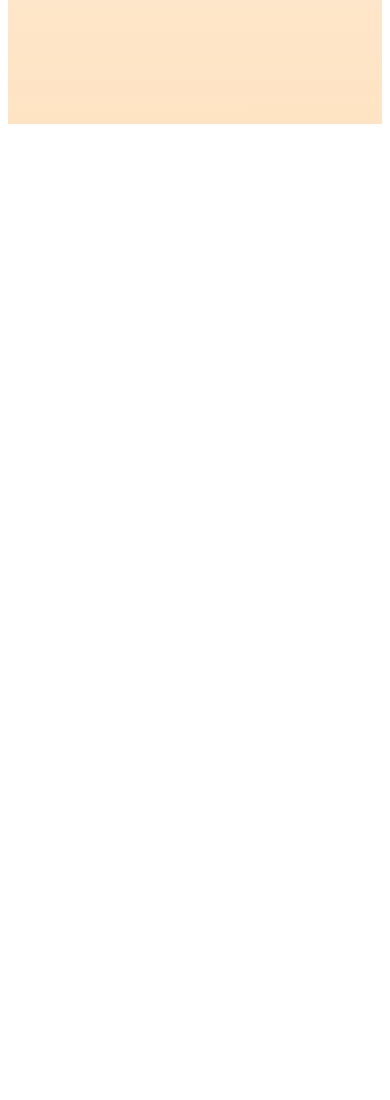
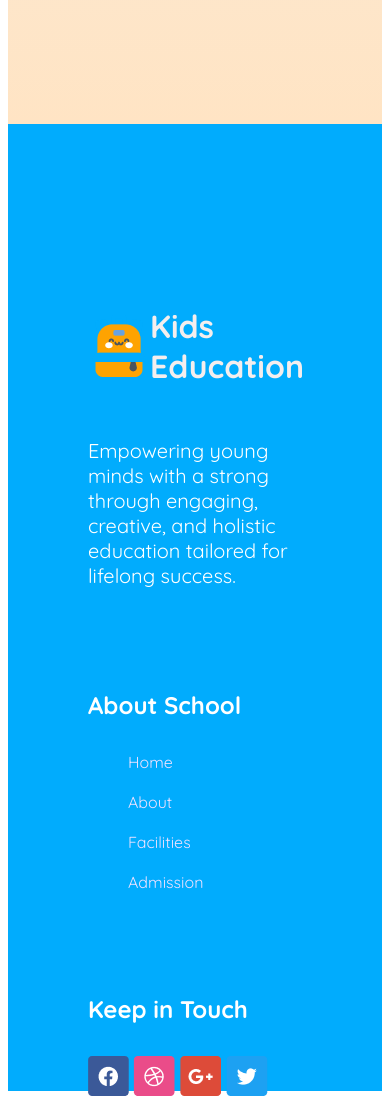
Before and after one commit to raihandev-codes/b11-a2-kids-school, a plain HTML site: page index.html in a window 390 px wide. Shown: the part 4278-5378 px from the top of the page. Before the commit the page ends 4410 px from the top, so only its background shows below. Drawn offline with Linux system fonts and the light colour scheme.

Commit message:
footer  section responsive done

```diff
--- a/index.html
+++ b/index.html
@@ -141,8 +141,31 @@
             <button class="banner-btn story-btn">View All</button>
         </section>
     </main>
-    <footer>
-
+    <footer class="flex">
+        <div class="kids-edu">
+            <div class="footer-logo flex">
+                <img src="assets/logo.png" alt="">
+                <h3 class="footer-header">Kids
+                <br>    Education</h3>
+            </div>
+            <p class="footer-text">Empowering young minds with a strong <br> through engaging, creative, and holistic <br> education tailored for lifelong success.</p>
+        </div>
+        <div class="footer-links">
+            <h4 class="footer-title">About School</h4>
+            <ul>
+                <li><a href="">Home</a></li>
+                <li><a href="">About</a></li>
+                <li><a href="">Facilities</a></li>
+                <li><a href="">Admission</a></li>
+            </ul>
+        </div>
+        <div class="footer-social">
+            <h4 class="footer-title">Keep in Touch</h4>
+            <a href=""><img src="assets/fb.png" alt=""></a>
+            <a href=""><img src="assets/dribble.png" alt=""></a>
+            <a href=""><img src="assets/google+.png" alt=""></a>
+            <a href=""><img src="assets/twitter.png" alt=""></a>
+        </div>
     </footer>
 </body>
 
--- a/styles/style.css
+++ b/styles/style.css
@@ -14,19 +14,24 @@
 .flex {
     display: flex;
 }
+
 .org-color {
     color: #FEA301;
 }
+
 .blu-color {
     color: #01ACFD;
 }
+
 .pink-color {
     color: #5D58EF;
 }
+
 .text-3xl {
     font-size: 1.875rem;
     line-height: 2.25rem;
 }
+
 /* navbar style */
 .navbar {
     justify-content: space-around;
@@ -167,27 +172,32 @@ marquee {
     font-weight: 700;
     margin-top: 55px;
 }
+
 .read-more a {
     text-decoration: none;
 }
+
 .bg-blu-gredient {
     border: 0.94px solid rgb(222, 245, 255);
     border-radius: 18.86px;
     box-shadow: inset 0px 0px 28.3px 0.94px rgba(0, 0, 0, 0.05);
     background: linear-gradient(180.00deg, rgb(222, 245, 255), rgba(255, 255, 255, 0) 40%), rgb(255, 255, 255);
 }
+
 .bg-org-gredient {
     border: 0.94px solid rgb(255, 244, 220);
     border-radius: 18.86px;
     box-shadow: inset 0px 0px 28.3px 0.94px rgba(0, 0, 0, 0.05);
     background: linear-gradient(180.00deg, rgb(255, 244, 220), rgba(255, 255, 255, 0) 40%), rgb(255, 255, 255);
 }
+
 .bg-pnk-gredient {
     border: 0.94px solid rgb(242, 232, 255);
     border-radius: 18.86px;
     box-shadow: inset 0px 0px 28.3px 0.94px rgba(0, 0, 0, 0.05);
     background: linear-gradient(180.00deg, rgb(238, 225, 255), rgba(255, 255, 255, 0) 40%), rgb(255, 255, 255);
 }
+
 .btn-container {
     margin-top: 80px;
     margin-bottom: 60px;
@@ -195,6 +205,7 @@ marquee {
     display: flex;
     gap: 20px;
 }
+
 .circle-button {
     width: 60px;
     height: 60px;
@@ -207,30 +218,37 @@ marquee {
     font-size: 24px;
     cursor: pointer;
 }
+
 /* Our story styles */
 .story-section {
     width: 0 auto;
     height: 1018.02px;
-    background-image: url(../assets/bg.png), linear-gradient(rgba(242, 241, 238, 0.81), bisque );
+    background-image: url(../assets/bg.png), linear-gradient(rgba(242, 241, 238, 0.81), bisque);
 }
-.div-card{
+
+.div-card {
     justify-content: center;
     align-items: center;
     gap: 50px;
 }
+
 .story-card-1 {
     width: 500px;
     height: 600px;
     border-radius: 16px;
     background-color: #FFFFFF;
+    cursor: pointer;
 }
+
 .story-card-1 img {
     border-radius: 16px 16px 0 0;
     width: 100%;
 }
-.card-content{
+
+.card-content {
     padding: 20px;
 }
+
 .date {
     color: #FFFFFF;
     padding: 8px;
@@ -243,21 +261,26 @@ marquee {
     bottom: 235px;
     left: 30px;
 }
-.grid-cards{
+
+.grid-cards {
     display: grid;
     grid-template-columns: repeat(2, 1fr);
     gap: 20px;
 }
+
 .story-card {
     width: 17rem;
     height: 290px;
     border-radius: 16px;
     background-color: #FFFFFF;
+    cursor: pointer;
 }
+
 .story-card img {
     border-radius: 16px 16px 0 0;
     width: 100%;
 }
+
 .dates {
     padding: 3px;
     color: #FFFFFF;
@@ -270,12 +293,56 @@ marquee {
     bottom: 130px;
     left: 30px;
 }
-#pink-dates{
+
+#pink-dates {
     background-color: #5D58EF;
 }
-.story-btn{
+
+.story-btn {
     display: block;
     margin: 80px auto;
+}
+
+/* footer styles */
+footer {
+    background-color: #01ACFD;
+    width: auto;
+    height: 519px;
+    justify-content: space-evenly;
+    gap: 50px;
+    padding: 150px 80px 175px 80px;
+
+}
+
+.footer-logo {
+    align-items: center;
+}
+
+.footer-header {
+    color: rgb(244, 238, 238);
+    font-size: 32px;
+    font-weight: 700;
+}
+
+.footer-title {
+    color: rgb(255, 255, 255);
+    font-size: 24px;
+    font-weight: 700;
+}
+.footer-text {
+    color: rgb(255, 255, 255);
+    font-size: 20px;
+    font-weight: 400;
+}
+.footer-links ul li{
+    list-style: none;
+    margin-bottom: 20px;
+}
+.footer-links a{
+    text-decoration: none;
+    color: rgb(238, 225, 255);
+    cursor: pointer;
+
 }
 
 @media screen and (min-width:577px) {
@@ -321,11 +388,18 @@ marquee {
     .btn-container {
         margin-top: 10px;
     }
-    .story-section{
+
+    .story-section {
         margin-top: 950px;
         padding: 20px;
     }
-    .grid-cards{
+
+    .grid-cards {
         grid-template-columns: repeat(2, 1fr);
     }
+    footer{
+        flex-direction: column;
+        height: 642px;
+    }
+
 }
```
